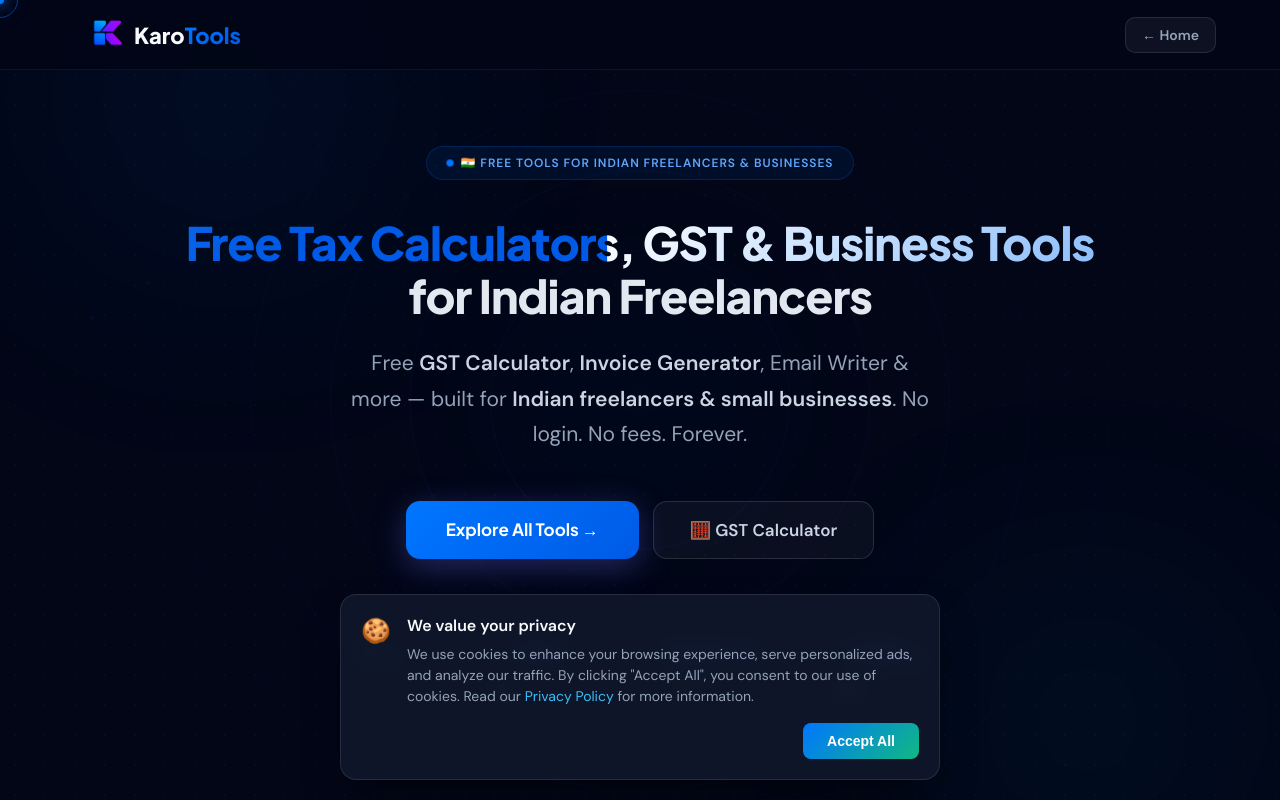
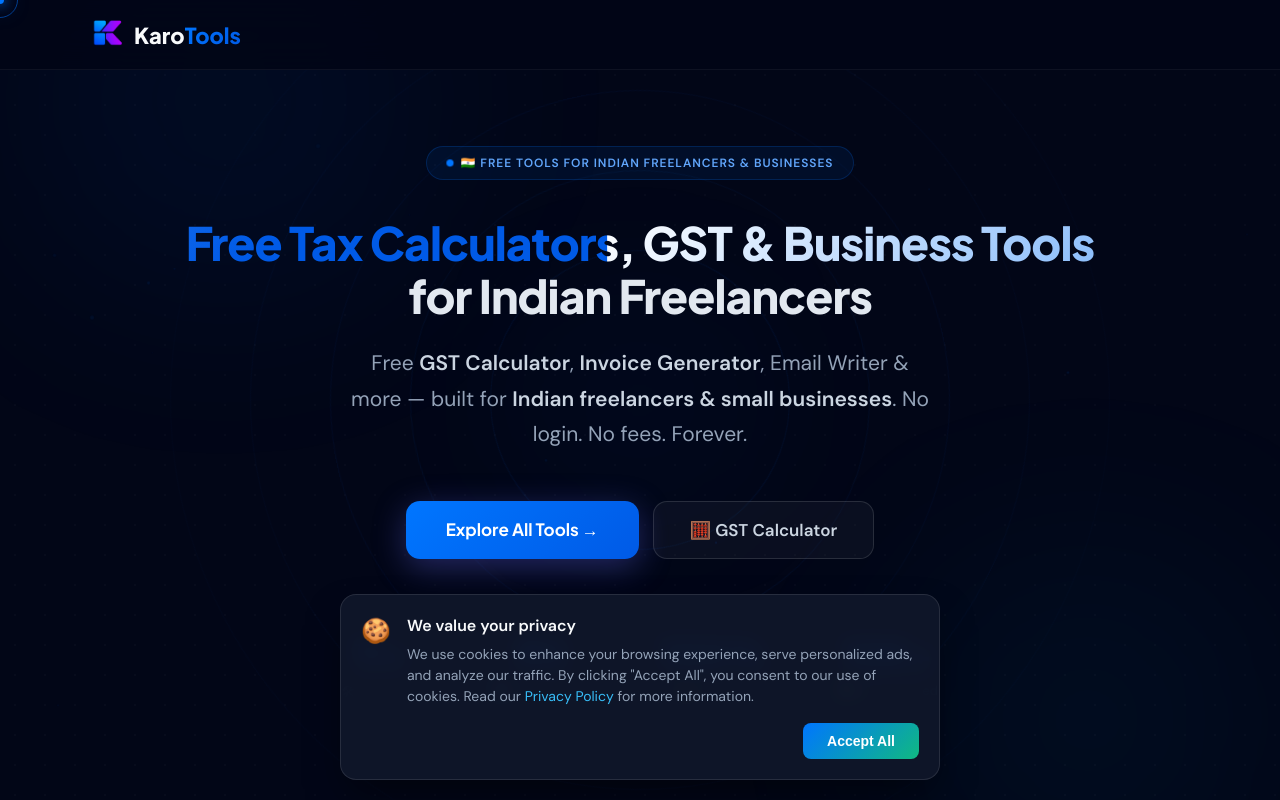
Before and after one commit to daxpatel109/karotools, a Next.js app: page / in a window 1280 px wide. Shown: the top 800 px of the page. Built offline with nearby package versions, Linux system fonts and the light colour scheme; no server answers.

Commit message:
fix(ui): hide Home link from Navbar when on homepage

```diff
--- a/src/components/Navbar.jsx
+++ b/src/components/Navbar.jsx
@@ -1,7 +1,10 @@
 "use client";
 import Link from "next/link";
+import { usePathname } from "next/navigation";
 
 export default function Navbar() {
+  const pathname = usePathname();
+
   return (
     <nav style={{ position: "sticky", top: 0, zIndex: 100, padding: "0 5vw", height: "70px", display: "flex", alignItems: "center", justifyContent: "space-between", background: "rgba(2,6,23,0.9)", backdropFilter: "blur(20px)", borderBottom: "1px solid rgba(255,255,255,0.05)" }}>
       <Link href="/" style={{ textDecoration: "none", display: "flex", alignItems: "center", gap: "10px" }}>
@@ -12,7 +15,9 @@
           </span>
         </div>
       </Link>
-      <Link href="/" style={{ background: "rgba(255,255,255,0.05)", border: "1px solid rgba(255,255,255,0.1)", color: "#94a3b8", padding: "8px 16px", borderRadius: "10px", fontSize: "14px", fontWeight: "600", textDecoration: "none" }}>← Home</Link>
+      {pathname !== "/" && (
+        <Link href="/" style={{ background: "rgba(255,255,255,0.05)", border: "1px solid rgba(255,255,255,0.1)", color: "#94a3b8", padding: "8px 16px", borderRadius: "10px", fontSize: "14px", fontWeight: "600", textDecoration: "none" }}>← Home</Link>
+      )}
     </nav>
   );
 }
```
